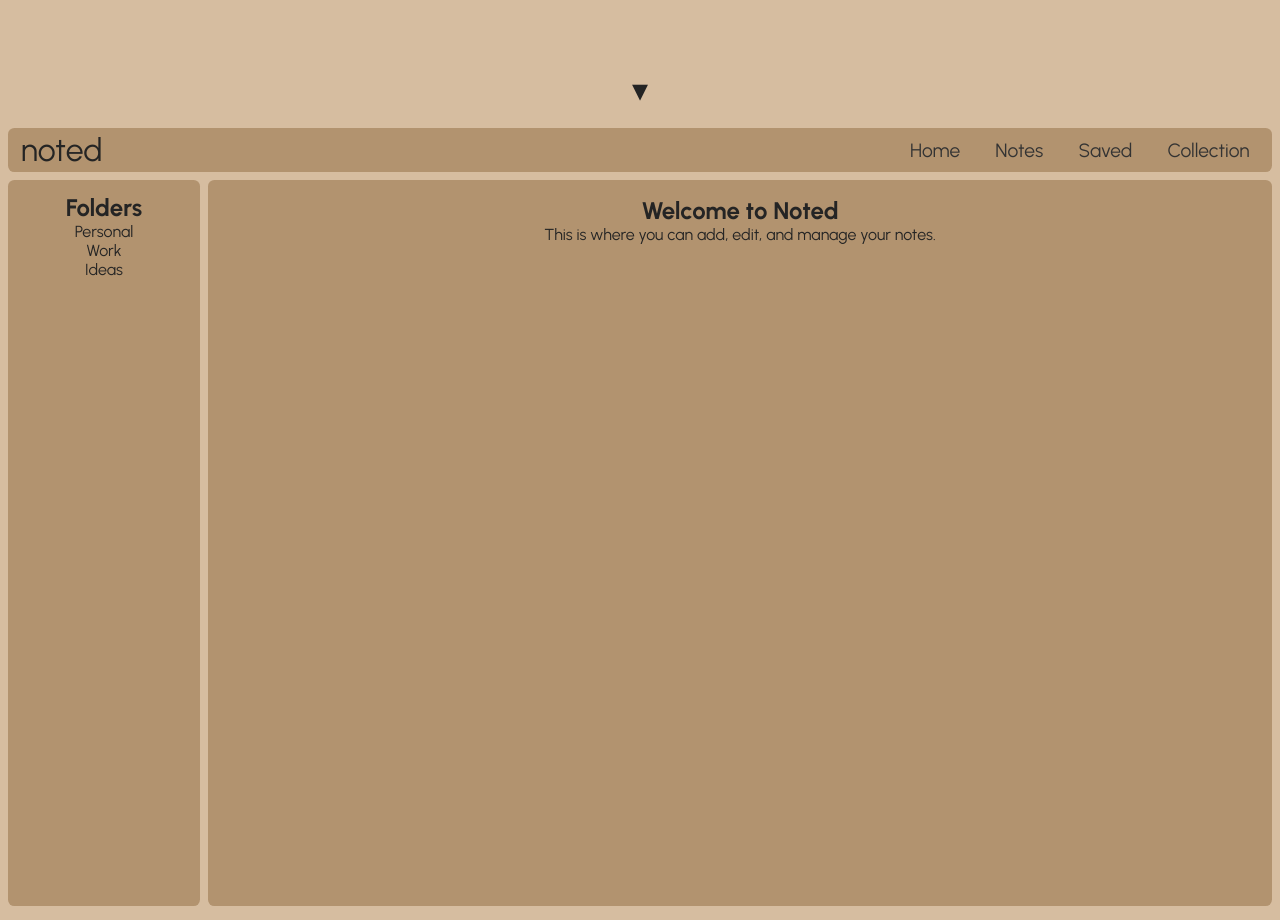
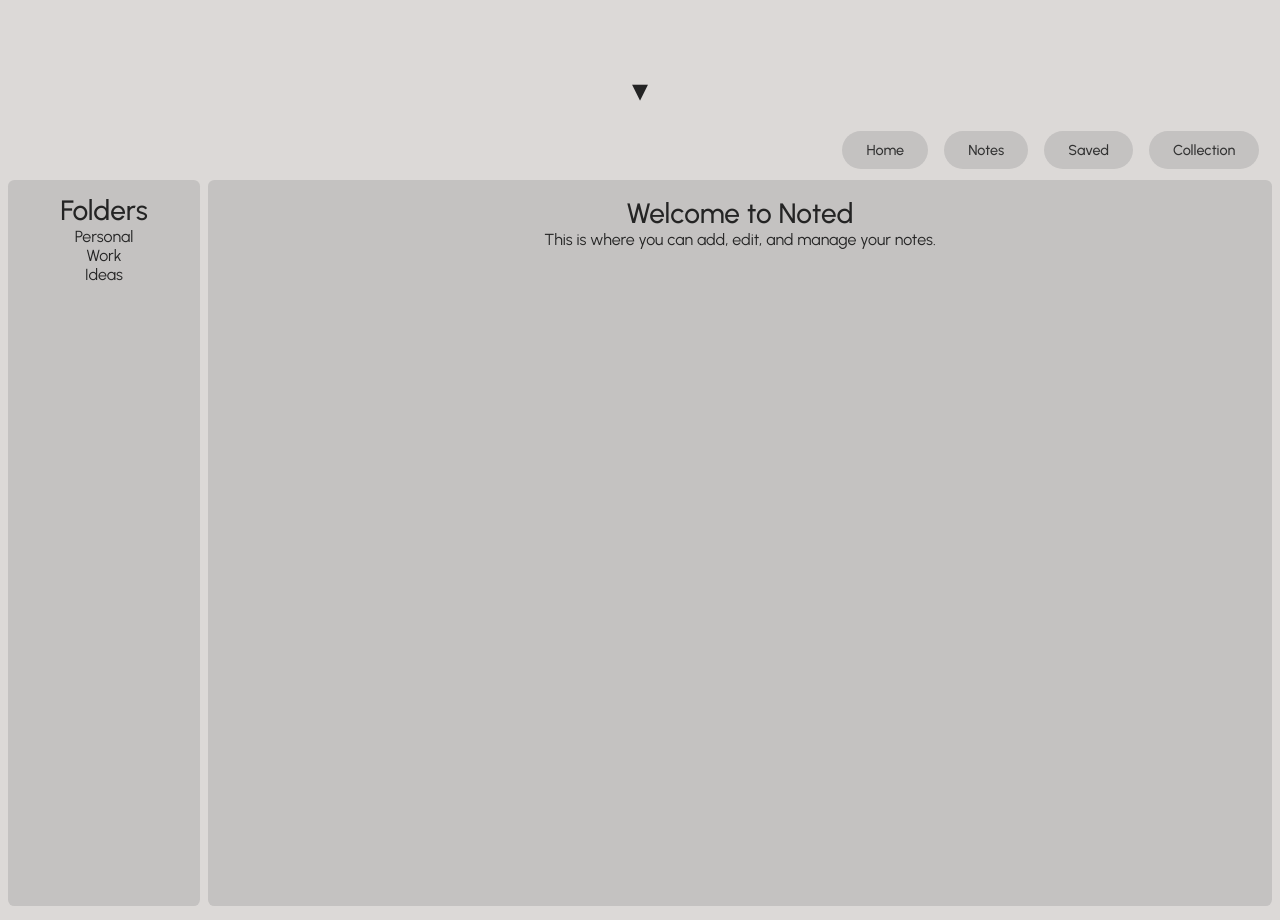
Before and after one commit to twintumansky/Noted, a React (Vite) app: page / in a window 1280 px wide. Shown: the part 680-1600 px from the top of the page. Built offline with nearby package versions, Linux system fonts and the light colour scheme.

Commit message:
Changes to the NavBar & NotesSection component

```diff
--- a/src/App.css
+++ b/src/App.css
@@ -18,7 +18,7 @@
   align-items: center;
   text-align: center;
   position: relative;
-  background-color: #d6bda0;
+  background-color: #dcd9d7;
 }
 
 .typewriter {
@@ -71,7 +71,7 @@
   box-sizing: border-box;
   height: 100vh;
   text-align: center;
-  background-color:#d6bda0;
+  background-color:#dcd9d7;
 }
 
 .navbar {
@@ -79,16 +79,10 @@
   margin: 0.5rem;
   padding: 0.8rem;
   display: flex;
-  justify-content: space-between;
+  justify-content: flex-end;
   align-items: center;
   border-radius: 0.4rem;
   overflow-y: hidden;
-  background-color: #b2936f;
-}
-
-.navbar h1{
-  font-weight: 400;
-  font-size: 2rem;
 }
 
 .nav-items ul{
@@ -100,25 +94,26 @@
 
 .nav-items button{
   border: none;
-  font-size: 1.2rem;
-  padding: 0.3rem 0.6rem;
-  background-color: transparent;
+  font-size: 0.9rem;
+  font-weight: 500;
+  padding: 0.65rem 1.5rem;
+  background-color:#c4c2c1;
   color: #333;
-  border-radius: 0.3rem;
+  border-radius: 1.2rem;
   transition: all 0.3s ease;
 }
 
 .nav-items button:hover {
-  background-color: rgba(184, 183, 183, 0.4);
-  color: rgb(0, 0, 0);
+  background-color: #979594;
+  color: #000000;
   cursor: pointer;
-  transform: translateY(-2px);
-  box-shadow: 0 2px 5px rgba(0, 0, 0, 0.2);
 }
 
-.nav-items button:active {
+.nav-items button:focus {
   transform: translateY(0);
   box-shadow: none;
+  color: #000000;
+  background-color:#979594;
 }
 
 .main-content {
@@ -128,10 +123,15 @@
   margin-bottom:0.5rem;
 }
 
+.main-content h2{
+  font-size: 1.75rem;
+  font-weight: 500;
+}
+
 .sidebar {
   width: 15%;
   padding: 0.8rem;
-  background-color: #b2936f;
+  background-color: #c4c2c1;
   margin: 0 0.5rem;
   border-radius: 0.4rem;
 }
@@ -139,7 +139,7 @@
 .note-area {
   flex: 1;
   padding: 1rem;
-  background-color: #b2936f;
+  background-color: #c4c2c1;
   margin-right: 0.5rem;
   border-radius: 0.4rem;
 }
--- a/src/components/NotesSection.jsx
+++ b/src/components/NotesSection.jsx
@@ -5,7 +5,6 @@ const NotesSection = forwardRef((props, ref) => {
   return (
     <div className="notesSection-container" ref={ref}>
       <nav className="navbar">
-        <h1>noted</h1>
         <div className="nav-items">
           <ul>
             <li><button>Home</button></li>
```
